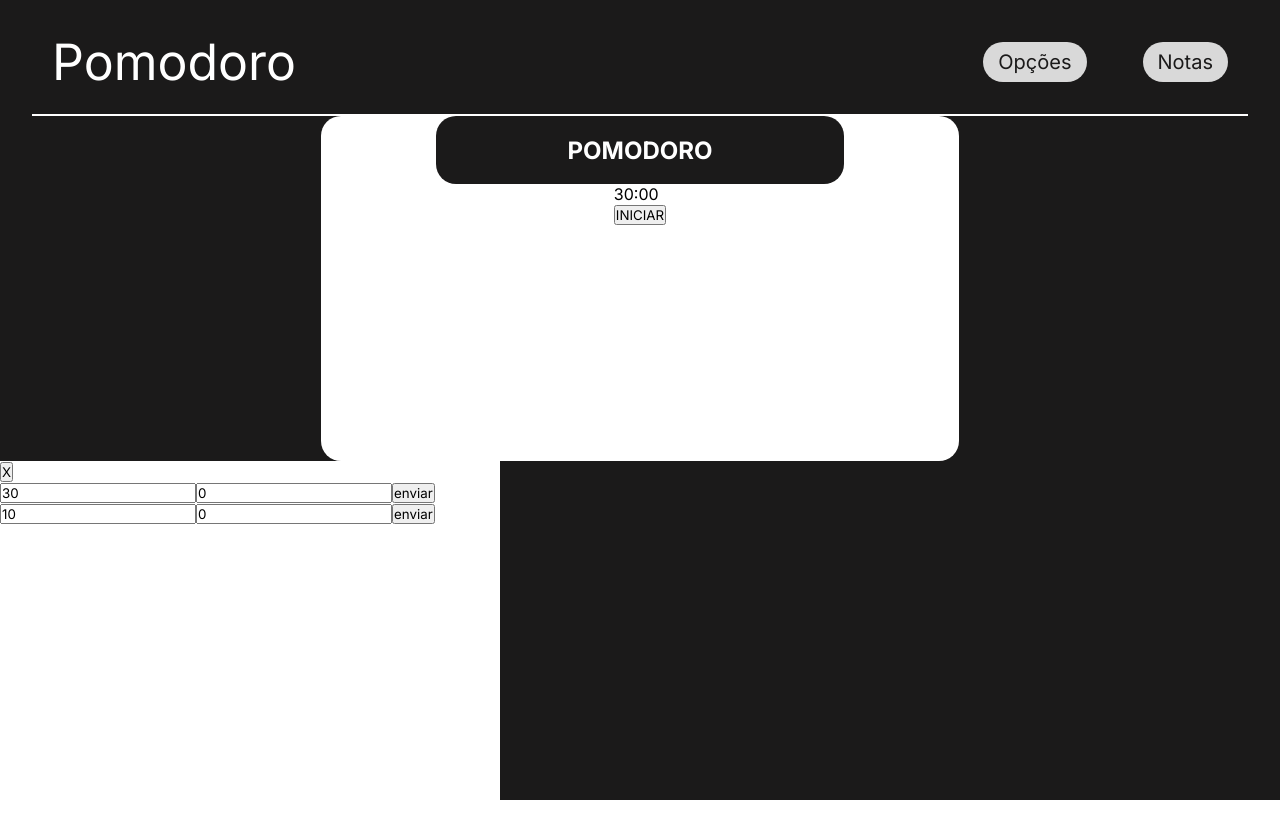
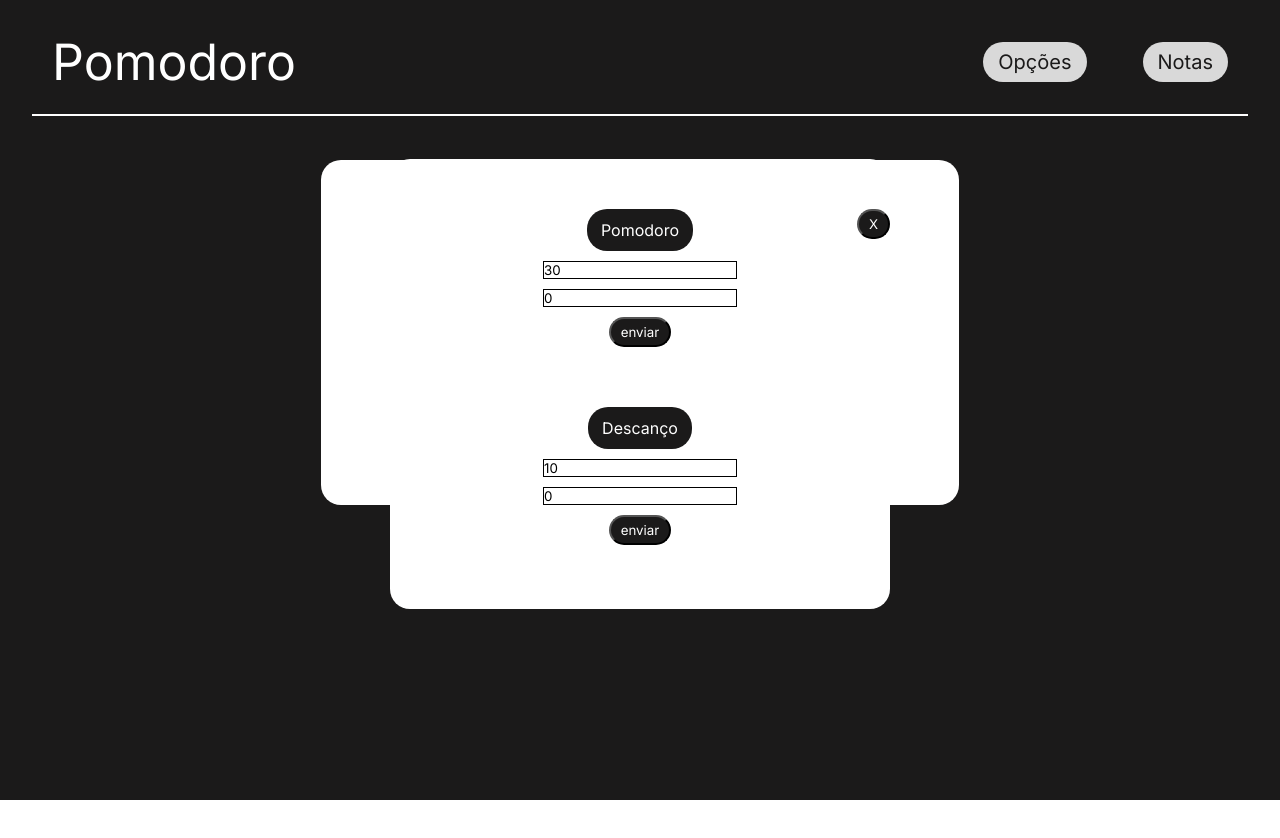
Before and after one commit to Rick0804/Pomodoro-front, a Vue app: page / in a window 1280 px wide. Both pictures are taken after a click on the button "Opções". Shown: the top 838 px of the page. After the commit the page ends 800 px from the top, so only its background shows below. Built offline with nearby package versions, Linux system fonts and the light colour scheme.

Commit message:
comecando-task

```diff
--- a/src/App.vue
+++ b/src/App.vue
@@ -51,9 +51,9 @@ export default {
   <div class="teste">
     <Header @changeOptions="changeOptions"/>
     <HomePage />
-    <div v-if="showOptions" class="opcoes">
-    <Options @changeOptions="changeOptions" />
-  </div>
+    <div v-if="showOptions" class="options">
+      <Options @changeOptions="changeOptions" />
+    </div>
   </div>
 
 
--- a/src/assets/style/reset.css
+++ b/src/assets/style/reset.css
@@ -4,7 +4,7 @@
     margin: 0;
     list-style: none;
     font-family: 'Inter';
-
+    overflow: hidden;
 }
 
 #app {
--- a/src/components/Options.vue
+++ b/src/components/Options.vue
@@ -51,26 +51,75 @@ export default {
 </script>
 <template>
     <div class="opcoes">
-        <button @click="$emit('changeOptions')">X</button>
+        <div class="exit">
+            <button @click="$emit('changeOptions')">X</button>
+        </div>
         <form class="pomos" v-on:submit.prevent="setPomTimer">
+            <div class="title"><p>Pomodoro</p></div>
             <input type="number" placeholder="Defini Minutos" v-bind:value="NumberMinutePom">
             <input type="number" placeholder="Defini Segundos" v-bind:value="NumberSecondPom">
             <button>enviar</button>
         </form>
         <form class="break" v-on:submit.prevent="setBreakTimer">
+            <div class="title"><p>Descanço</p></div>
             <input type="number" placeholder="Defini Minutos" v-bind:value="NumberMinuteBreak">
             <input type="number" placeholder="Defini Segundos" v-bind:value="NumberSecondBreak">
             <button>enviar</button>
         </form>
     </div>
 </template>
-<style>
+<style scoped>
 
 .opcoes {
     width: 500px;
-    height: 84vh;
+    height: 50vh;
+    padding-top: 50px;
     background-color: white;
     position: absolute;
+    display: flex;
+    gap: 60px;
+    flex-direction: column;
+    border: #1B1A1A;
+    border-radius: 20px;
+    top: 48%;
+    left: 50%;
+    transform: translate(-50%, -50%);
+}
+
+.title {
+    color: white;
+    background-color: #1B1A1A;
+    padding: 11px 14px;
+    display: flex;
+    justify-content: center;
+    align-items: center;
+    border-radius: 20px;
+}
+
+.opcoes input {
+    color: black;
+    outline: none;
+    border: black 1px solid;
+}
+
+.exit {
+    height: fit-content;
+    position: absolute;
+    right: 0;
+}
+
+.break, .pomos {
+    display: flex;
+    align-items: center;
+    flex-direction: column;
+    gap: 10px;
+}
+
+button {
+    background: #1B1A1A;
+    border-radius: 20px;
+    color: white;
+    padding: 5px 10px;
 }
 
 </style>
--- a/src/components/PomodoroTimer.vue
+++ b/src/components/PomodoroTimer.vue
@@ -17,6 +17,7 @@ export default {
     data() {
         return {
             timeInSeconds: 0,
+            statusTimer: false,
             statusPomo: false,
             statusBreak: false,
             minute: this.minuteP,
@@ -113,7 +114,7 @@ export default {
             </div>
             <div class="status-timer">
                 <button @click="statusCron">{{ !this.statusTimer ? 'INICIAR' : 'PARAR' }}</button>
-                <button v-if="statusTimer" @click="changeState">PULAR</button>
+                <button v-if="statusPomo" @click="changeState">PULAR</button>
             </div>
         </div>
     </section>
@@ -127,18 +128,34 @@ export default {
     display: flex;
     flex-direction: column;
     align-items: center;
+    margin-top: 44px;
 
 }
 
 .title {
     width: 408px;
     height: 68.43px;
+    margin-top: 20px;
+    margin-bottom: 40px;
     background: #1B1A1A;
     border-radius: 20px;
     display: flex;
     align-items: center;
     justify-content: center;
+}
 
+.status-timer {
+    margin: 0 auto;
+    display: flex;
+    justify-content: center;
+    gap: 20px;
+}
+
+.timer p {
+    font-size: 120px;
+    font-weight: 500;
+    line-height: 1;
+    margin-bottom: 33px;
 }
 
 h2 {
@@ -146,6 +163,10 @@ h2 {
 }
 
 button {
-
+    background: #1B1A1A;
+    box-shadow: 4px 4px 4px rgba(0, 0, 0, 0.25);
+    border-radius: 20px;
+    color: white;
+    padding: 5px 30px;
 }
 </style>
```
Also changed, not shown: src/components/InputTask.vue (+14 -0 lines).
